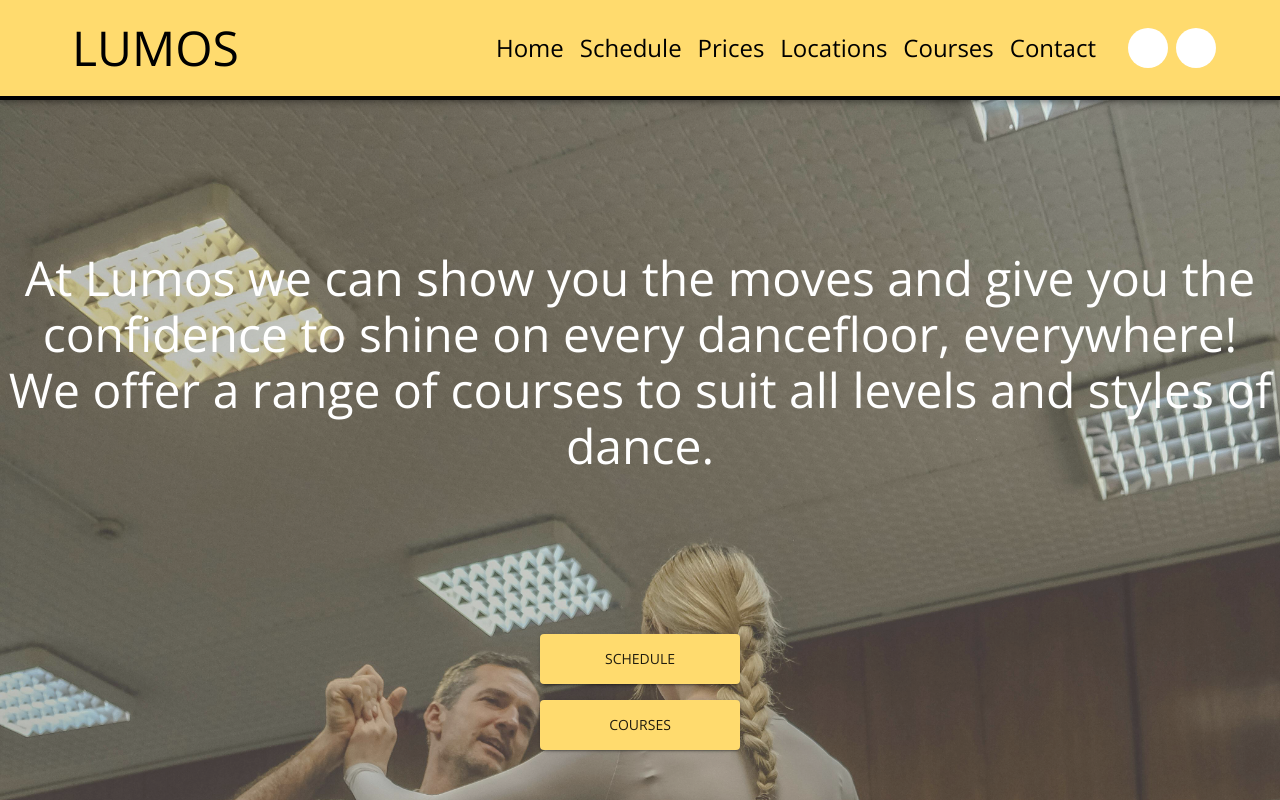
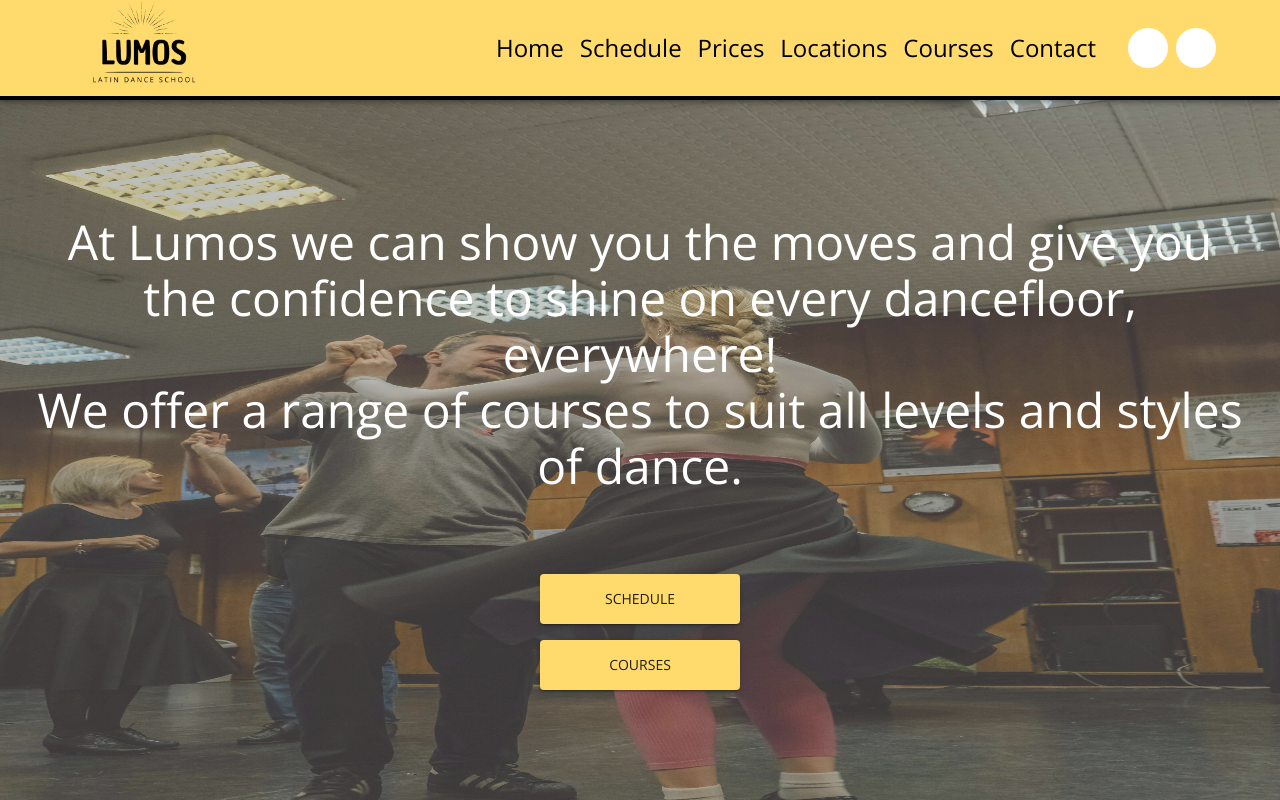
Before and after one commit to Lucobsen/lumos, a React (Vite) app: page / in a window 1280 px wide. Shown: the top 800 px of the page. Built offline with nearby package versions, Linux system fonts and the light colour scheme; some icons are missing.

Commit message:
adjust home screen

```diff
--- a/src/components/Navbar.tsx
+++ b/src/components/Navbar.tsx
@@ -1,4 +1,4 @@
-import { AppBar, Box, Button, Stack, Toolbar, useMediaQuery, useTheme } from "@mui/material";
+import { AppBar, Box, Stack, Toolbar, useMediaQuery, useTheme } from "@mui/material";
 import { NavItems } from "./NavItems";
 import { Link } from "@tanstack/react-router";
 import { LanguageSelector } from "./LanguageSelector";
@@ -11,9 +11,15 @@ export const Navbar = () => {
         <AppBar position="fixed" sx={{ justifyContent: 'center', height: isSmallScreen ? 80 : 100, px: isSmallScreen ? 2 : 8, borderBottom: '4px solid #000' }}>
             <Toolbar disableGutters sx={{ justifyContent: 'space-between' }}>
                 <Link to="/">
-                    <Button variant='text' color='secondary' sx={{ fontSize: isSmallScreen ? '2rem' : '3rem', backgroundColor: 'transparent' }} disableRipple >
-                        LUMOS
-                    </Button>
+                    <Box
+                        component="img"
+                        sx={{
+                            height: isSmallScreen ? '100px' : '160px',
+                            width: isSmallScreen ? '100px' : '160px',
+                        }}
+                        alt="Lumos Logo"
+                        src="lumos-logo-black.png"
+                    />
                 </Link>
 
                 <Stack direction='row' spacing={isSmallScreen ? 2 : 4} alignItems='center'>
--- a/src/routes/index.tsx
+++ b/src/routes/index.tsx
@@ -11,12 +11,12 @@ const Index = () => {
 
   return (
     <PageContainer disableBorders>
-      <Box position='relative' width='100%'>
+      <Box position='relative'>
         <Box
           component="img"
           sx={{
             width: '100%',
-            height: 'auto',
+            height: '100vh',
             position: 'absolute',
             opacity: 0.8,
             top: 0,
@@ -47,19 +47,20 @@ const Index = () => {
         <Box sx={{
           position: 'relative',
           zIndex: 3,
-          minHeight: '100vh',
+          minHeight: '80vh',
           display: 'flex',
           alignItems: 'center',
           justifyContent: 'center',
           flexDirection: 'column',
-          gap: isSmallScreen ? 10 : 20
+          gap: isSmallScreen ? 6 : 10,
+          p: isSmallScreen ? 2 : 4,
         }}>
           <Box>
             <Typography color='white' variant={isSmallScreen ? 'h5' : 'h3'} textAlign='center'>At Lumos we can show you the moves and give you the confidence to shine on every dancefloor, everywhere!</Typography>
             <Typography color='white' variant={isSmallScreen ? 'h5' : 'h3'} textAlign='center'>We offer a range of courses to suit all levels and styles of dance.</Typography>
           </Box>
 
-          <Stack gap={2}>
+          <Stack spacing={2}>
             <Link to="/schedule">
               <Button disableRipple sx={{ width: '200px', height: '50px' }} variant='contained'>Schedule</Button>
             </Link>
```
Also changed, not shown: public/lumos-logo-black.png (added), public/lumos-logo-white.png (added).
